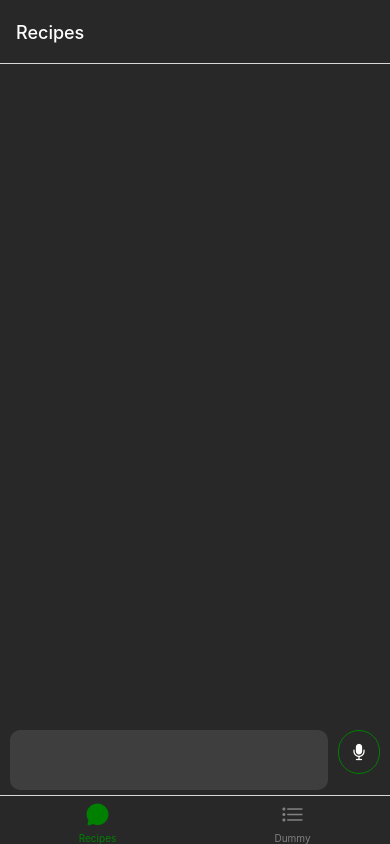
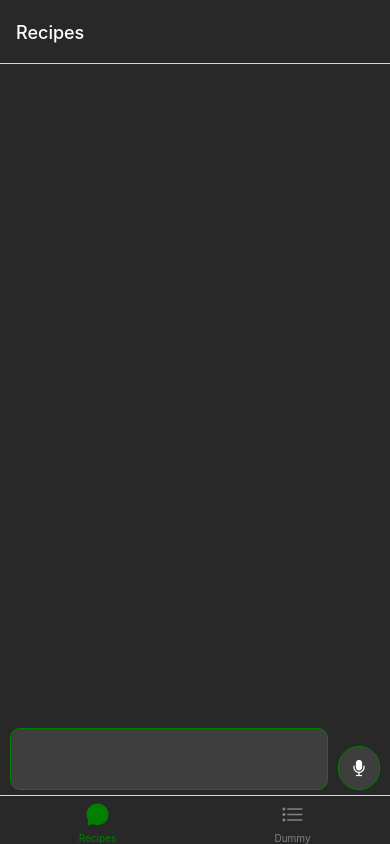
Before and after one commit to BanidAzin/recipes, a React Native app: screen /chat in a window 390 px wide. Built offline with nearby package versions, Linux system fonts and the light colour scheme.

Commit message:
add user messages to messages list

```diff
--- a/package.json
+++ b/package.json
@@ -15,9 +15,10 @@
     "expo-status-bar": "~1.12.1",
     "react": "18.2.0",
     "react-native": "0.74.5",
+    "react-native-reanimated": "~3.10.1",
     "react-native-safe-area-context": "4.10.5",
     "react-native-screens": "3.31.1",
-    "react-native-reanimated": "~3.10.1"
+    "react-native-uuid": "^2.0.2"
   },
   "devDependencies": {
     "@babel/core": "^7.20.0",
--- a/src/features/chat/ChatScreen.tsx
+++ b/src/features/chat/ChatScreen.tsx
@@ -1,20 +1,47 @@
-import React from "react";
+import React, { useState } from "react";
 import {
   View,
   StyleSheet,
   KeyboardAvoidingView,
-  Pressable,
-  Keyboard,
+  Text,
+  FlatList,
 } from "react-native";
 import { ChatInput } from "./components/ChatInput";
 
 export type Message = {
-  id: number;
+  id: string;
   text: string;
   from: "user" | "bot";
 };
 
 export const ChatScreen: React.FC = () => {
+  const [messages, setMessages] = useState<Message[]>([]);
+  const [isLoading, setIsLoading] = useState(false);
+
+  const addToMessages = (message: Message) => {
+    setMessages((prevMessages) => [message, ...prevMessages]);
+    setIsLoading(true);
+  };
+
+  const renderMessages = ({ item }: { item: Message }) => {
+    if (item.from === "user") {
+      return (
+        <View
+          style={{
+            backgroundColor: "rgb(0, 132, 255)",
+            padding: 10,
+            margin: 5,
+            borderRadius: 10,
+          }}
+        >
+          <Text>{item.text}</Text>
+        </View>
+      );
+    }
+
+    return <View />;
+  };
+
   return (
     <View style={styles.container}>
       <KeyboardAvoidingView
@@ -22,11 +49,13 @@ export const ChatScreen: React.FC = () => {
         behavior="padding"
         keyboardVerticalOffset={100}
       >
-        <Pressable
-          style={{ flexGrow: 1, backgroundColor: "" }}
-          onPress={() => Keyboard.dismiss()}
+        <FlatList
+          data={messages}
+          renderItem={renderMessages}
+          inverted
+          keyExtractor={(item) => item.id}
         />
-        <ChatInput />
+        <ChatInput isLoading={isLoading} addToMessages={addToMessages} />
       </KeyboardAvoidingView>
     </View>
   );
--- a/src/features/chat/components/ChatInput.tsx
+++ b/src/features/chat/components/ChatInput.tsx
@@ -1,5 +1,11 @@
 import React, { useState } from "react";
-import { View, TextInput, StyleSheet, TouchableOpacity } from "react-native";
+import {
+  View,
+  TextInput,
+  StyleSheet,
+  TouchableOpacity,
+  Keyboard,
+} from "react-native";
 import Ionicons from "@expo/vector-icons/Ionicons";
 import Animated, {
   interpolate,
@@ -7,8 +13,18 @@ import Animated, {
   useSharedValue,
   withTiming,
 } from "react-native-reanimated";
+import uuid from "react-native-uuid";
+import { Message } from "../ChatScreen";
 
-export const ChatInput: React.FC = () => {
+type ChatInputProps = {
+  isLoading: boolean;
+  addToMessages: (message: Message) => void;
+};
+
+export const ChatInput: React.FC<ChatInputProps> = ({
+  isLoading = false,
+  addToMessages,
+}) => {
   const [inputMessage, setInputMessage] = useState("");
   const translatePositionX = useSharedValue(0);
 
@@ -25,7 +41,16 @@ export const ChatInput: React.FC = () => {
     }
   };
 
-  const handleSendMessage = () => {};
+  const handleSendMessage = () => {
+    setInputMessage("");
+    Keyboard.dismiss();
+    const message: Message = {
+      id: uuid.v4().toString(),
+      text: inputMessage.trim(),
+      from: "user",
+    };
+    addToMessages(message);
+  };
 
   const micButtonStyle = useAnimatedStyle(() => {
     const translateX = interpolate(translatePositionX.value, [0, 1], [0, 100]);
@@ -56,19 +81,28 @@ export const ChatInput: React.FC = () => {
           onChangeText={onInputChange}
           value={inputMessage}
           multiline
+          editable={!isLoading}
           textAlignVertical="top"
-          style={styles.input}
+          style={[
+            styles.input,
+            isLoading && { opacity: 0.5, borderColor: "transparent" },
+          ]}
         />
       </View>
       <View style={{ flexDirection: "row" }}>
         <Animated.View style={[styles.sendButtonContainer, sendButtonStyle]}>
-          <TouchableOpacity style={styles.sendButton}>
-            <Ionicons name="send" size={20} color="white" />
+          <TouchableOpacity
+            style={styles.sendButton}
+            onPress={handleSendMessage}
+          >
+            <Ionicons name="send" size={20} color="white" disabled />
           </TouchableOpacity>
         </Animated.View>
-        <Animated.View style={[micButtonStyle]}>
-          <TouchableOpacity style={styles.micButton}>
-            <Ionicons name="mic" size={20} color="white" />
+        <Animated.View style={[styles.micButtonContainer, micButtonStyle]}>
+          <TouchableOpacity
+            style={[styles.micButton, , isLoading && { opacity: 0.5 }]}
+          >
+            <Ionicons name="mic" size={20} color="white" disabled />
           </TouchableOpacity>
         </Animated.View>
       </View>
@@ -90,6 +124,8 @@ const styles = StyleSheet.create({
   },
   input: {
     backgroundColor: "rgb(62, 62, 62)",
+    borderColor: "green",
+    borderWidth: 1,
     padding: 10,
     borderRadius: 10,
     fontSize: 16,
@@ -98,6 +134,7 @@ const styles = StyleSheet.create({
   },
   sendButtonContainer: {
     position: "absolute",
+    alignSelf: "flex-end",
   },
   sendButton: {
     alignItems: "center",
@@ -106,7 +143,11 @@ const styles = StyleSheet.create({
     borderRadius: 10,
     backgroundColor: "green",
   },
+  micButtonContainer: {
+    alignSelf: "flex-end",
+  },
   micButton: {
+    backgroundColor: "rgb(62, 62, 62)",
     borderColor: "green",
     borderWidth: 1,
     padding: 10,
```
Also changed, not shown: 1 other file (tests, documents, lock files or other folders).
